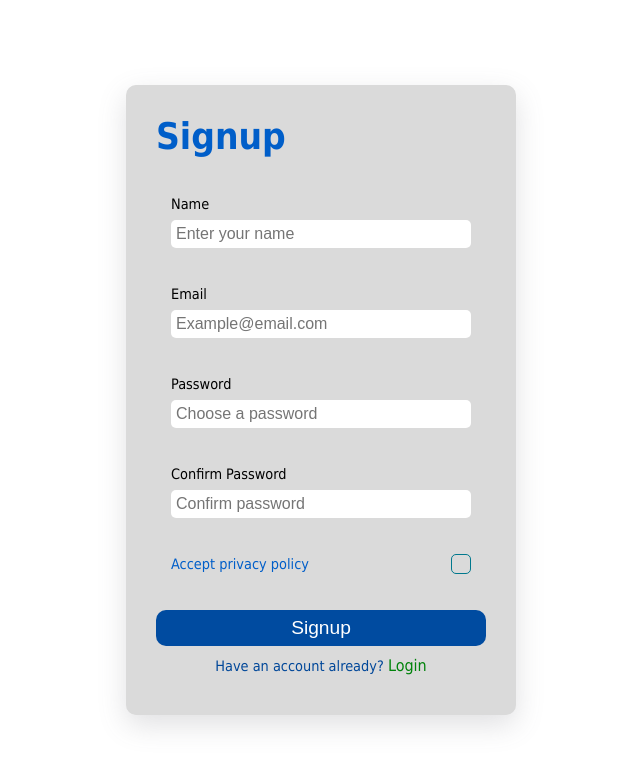
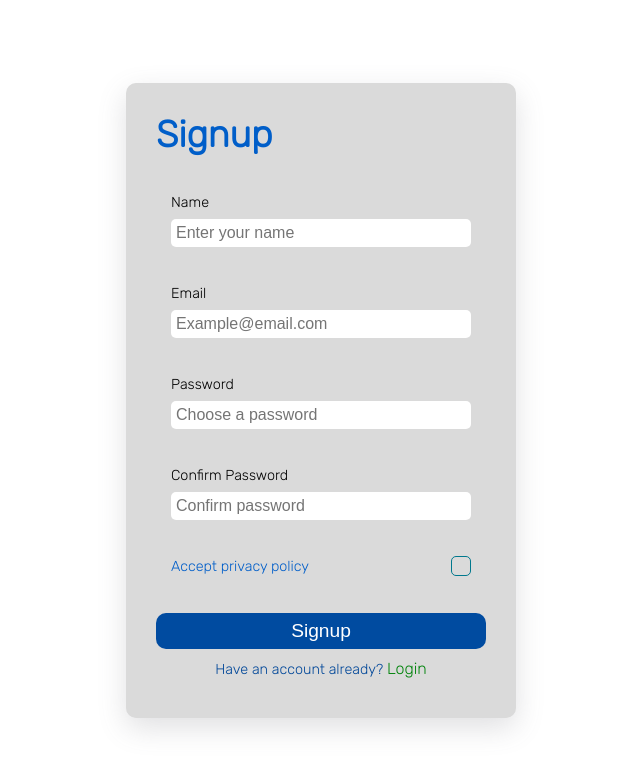
Before and after one commit to parham-ab/React-form-validation, a React (Create React App) app in the folder form/: page /signup in a window 1280 px wide. Shown: the top 770 px of the page, without its empty margins (319-959 px from the left). Built offline with nearby package versions, Linux system fonts and the light colour scheme.

Commit message:
fonts added

```diff
--- a/form/src/assets/styles/index.scss
+++ b/form/src/assets/styles/index.scss
@@ -1,3 +1,5 @@
+// fonts
+@import url("https://fonts.googleapis.com/css2?family=Quicksand&family=Rubik:ital,wght@0,300;1,300&display=swap");
 // CSS resets
 *,
 *::before,
@@ -10,7 +12,8 @@
   outline: none;
 }
 body {
-  font-family: tahoma;
+  font-family: "Quicksand", sans-serif;
+  font-family: "Rubik", sans-serif;
 }
 // styles
 @import "forms";
```
